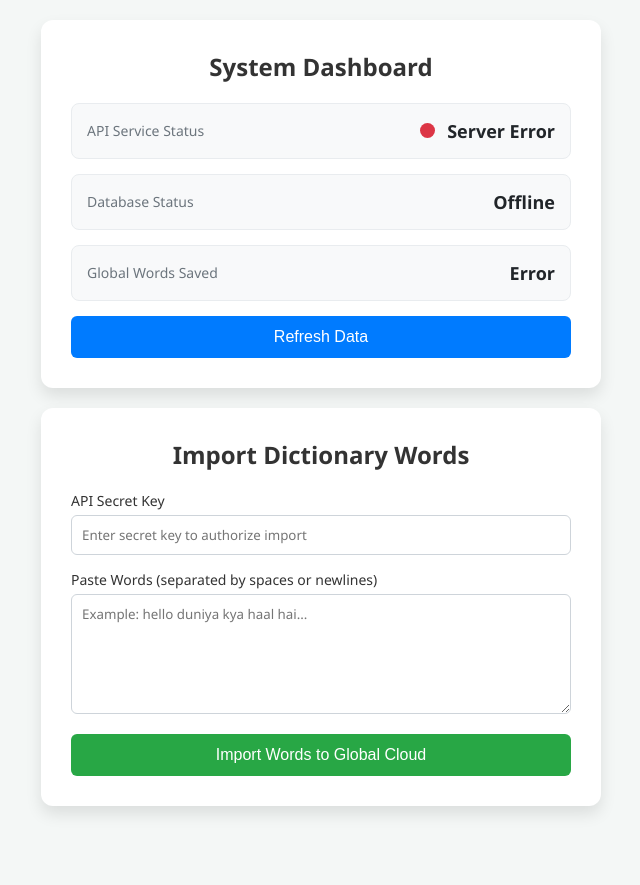
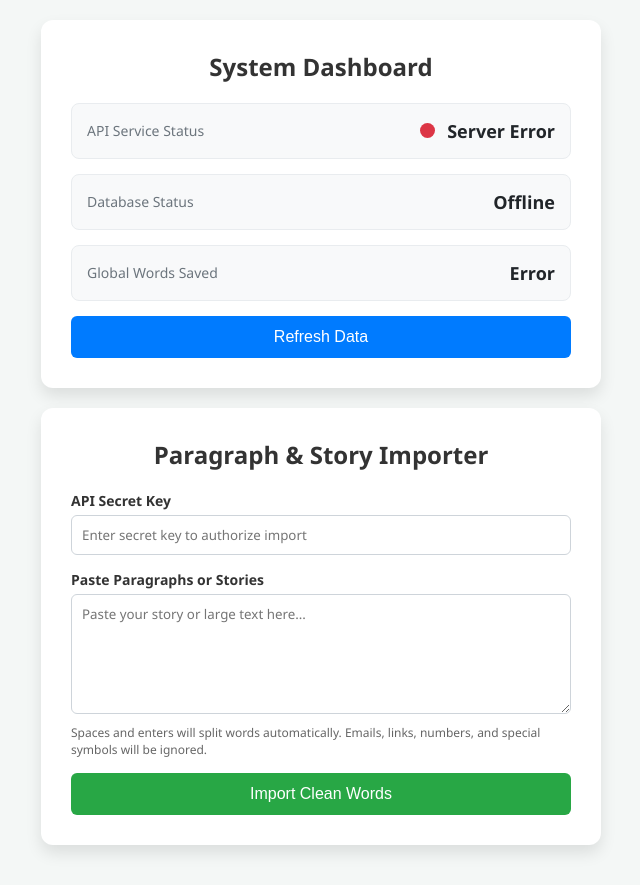
Before and after one commit to nobibothost/nobiboard, a website: page public/index.html in a window 1280 px wide. Shown: the whole page, without its empty margins (319-959 px from the left). Before the commit the page ends 846 px from the top, so only its background shows below. Drawn offline with Linux system fonts and the light colour scheme; no server answers.

Commit message:
Update index.html

```diff
--- a/public/index.html
+++ b/public/index.html
@@ -64,6 +64,7 @@
             margin-bottom: 5px;
             color: #333;
             font-size: 14px;
+            font-weight: bold;
         }
         .form-control {
             width: 100%;
@@ -76,6 +77,12 @@
         textarea.form-control {
             resize: vertical;
             min-height: 120px;
+        }
+        .helper-text {
+            font-size: 12px;
+            color: #666;
+            margin-top: 5px;
+            display: block;
         }
         .btn {
             background-color: #007bff;
@@ -126,7 +133,7 @@
     </div>
 
     <div class="dashboard-card">
-        <h2>Import Dictionary Words</h2>
+        <h2>Paragraph & Story Importer</h2>
 
         <div class="form-group">
             <label>API Secret Key</label>
@@ -134,11 +141,12 @@
         </div>
 
         <div class="form-group">
-            <label>Paste Words (separated by spaces or newlines)</label>
-            <textarea id="importText" class="form-control" placeholder="Example: hello duniya kya haal hai..."></textarea>
+            <label>Paste Paragraphs or Stories</label>
+            <textarea id="importText" class="form-control" placeholder="Paste your story or large text here..."></textarea>
+            <span class="helper-text">Spaces and enters will split words automatically. Emails, links, numbers, and special symbols will be ignored.</span>
         </div>
 
-        <button class="btn btn-success" onclick="importWords()" id="importBtn">Import Words to Global Cloud</button>
+        <button class="btn btn-success" onclick="importWords()" id="importBtn">Import Clean Words</button>
     </div>
 
     <script>
@@ -186,12 +194,12 @@
                 return;
             }
             if (!wordsText.trim()) {
-                alert("Please paste some words to import");
+                alert("Please paste some paragraphs or stories to import");
                 return;
             }
 
             btn.disabled = true;
-            btn.innerText = "Importing...";
+            btn.innerText = "Processing & Importing...";
 
             try {
                 const response = await fetch('/api/import_words', {
@@ -217,7 +225,7 @@
             }
 
             btn.disabled = false;
-            btn.innerText = "Import Words to Global Cloud";
+            btn.innerText = "Import Clean Words";
         }
 
         fetchStatus();
```
